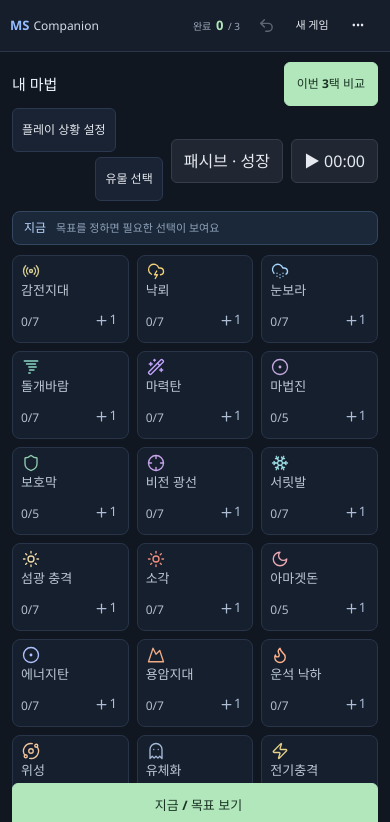
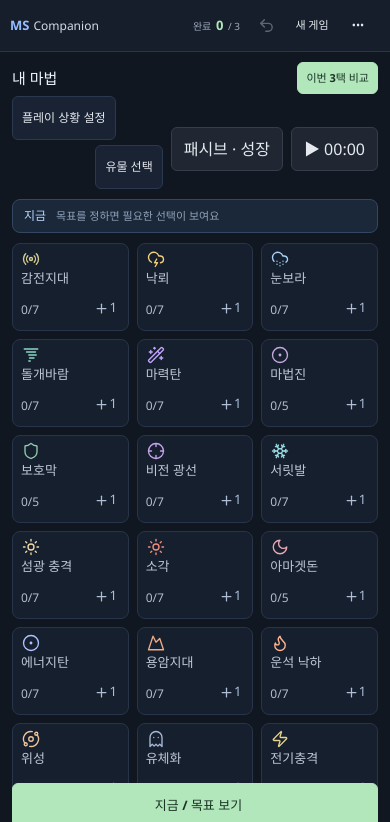
Before and after one commit to vividhyeok/msskilltree, a React (Vite) app: page / in a window 390 px wide. Shown: the top 822 px of the page. Built offline with nearby package versions, Linux system fonts and the light colour scheme.

Commit message:
Keep live choice launcher compact in HUD

```diff
--- a/src/live-choice/style.css
+++ b/src/live-choice/style.css
@@ -1,3 +1,15 @@
+.live-hud-title {
+  justify-content: space-between;
+  gap: 8px;
+}
+
+.live-choice-launch {
+  min-height: 34px;
+  padding: 5px 10px;
+  flex-shrink: 0;
+  font-size: 12px;
+}
+
 .live-choice-dialog {
   width: min(760px, calc(100vw - 24px));
 }
@@ -197,6 +209,16 @@
 }
 
 @media (max-width: 650px) {
+  .live-hud-title h1 {
+    min-width: 0;
+  }
+
+  .live-choice-launch {
+    min-height: 32px;
+    padding: 4px 8px;
+    font-size: 11px;
+  }
+
   .live-choice-slots {
     grid-template-columns: 1fr;
   }
```
